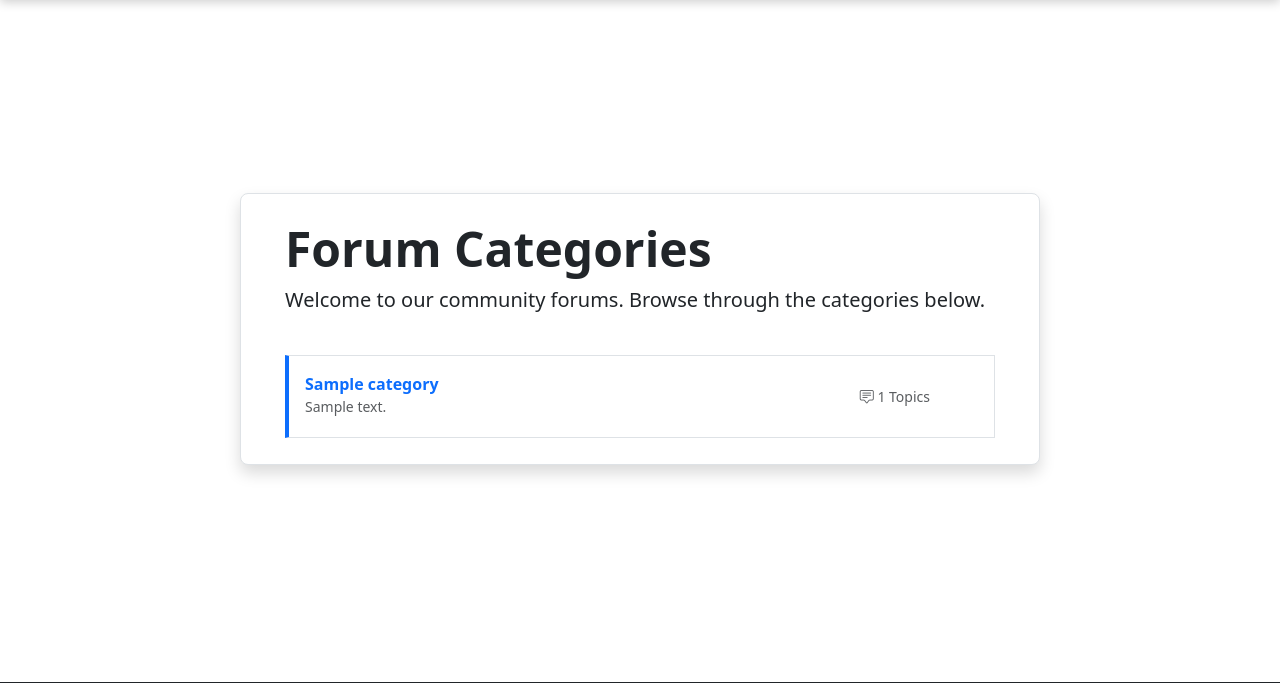
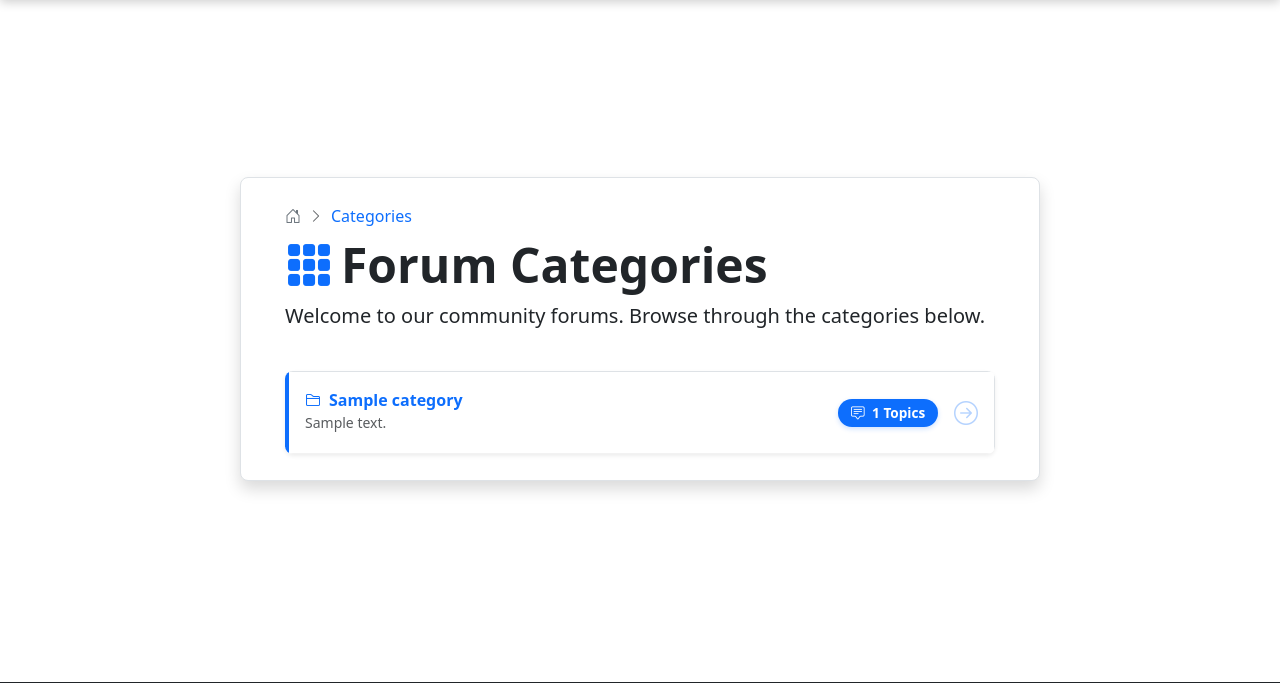
Before and after one commit to fcgith/forum_api_front_end, a FastAPI app: template templates/categories.html in a window 1280 px wide. Shown: the part 62-745 px from the top of the page. Run offline with FastAPI, Linux system fonts and the light colour scheme; the template is opened without the code that fills it: most values are stand-ins (such as "Sample title", 1, 10 or a date in 2020); parts of the project's set-up code (start-up, migrations or seed data) failed here and were passed over.

Commit message:
categories

```diff
--- a/templates/categories.html
+++ b/templates/categories.html
@@ -4,34 +4,49 @@
         <div class="container-fluid px-4 py-3">
             <div class="row mb-4">
                 <div class="col">
-                    <h1 class="display-5 fw-bold">Forum Categories</h1>
+                    <div class="d-flex align-items-center gap-2 mb-2">
+                        <a href="/" class="text-secondary text-decoration-none">
+                            <i class="bi bi-house-door"></i>
+                        </a>
+                        <i class="bi bi-chevron-right text-muted small"></i>
+                        <span class="text-primary">Categories</span>
+                    </div>
+                    <h1 class="display-5 fw-bold">
+                        <i class="bi bi-grid-3x3-gap-fill text-primary me-2 animate-icon"></i>Forum Categories
+                    </h1>
                     <p class="lead">Welcome to our community forums. Browse through the categories below.</p>
                 </div>
             </div>
 
             {% if categories %}
-                <div class="list-group">
+                <div class="list-group shadow-sm">
                     {% for category in categories %}
-                        <a href="/categories/{{ category.id }}" class="list-group-item list-group-item-action d-flex justify-content-between align-items-start align-items-center hover-box rounded-0">
+                        <a href="/categories/{{ category.id }}" class="list-group-item list-group-item-action d-flex justify-content-between align-items-start align-items-center hover-box rounded-0 category-item">
                             <div class="flex-grow-1">
-                                <div class="fw-bold text-primary">
-                                    {{ category.name }}
+                                <div class="fw-bold text-primary category-name">
+                                    <i class="bi bi-folder2 me-2 category-icon"></i>{{ category.name }}
                                     {% if category.hidden %}
-                                        <span class="badge bg-secondary ms-2">Hidden</span>
+                                        <span class="badge bg-secondary ms-2 badge-pill">
+                                            <i class="bi bi-eye-slash-fill me-1"></i>Hidden
+                                        </span>
                                     {% endif %}
                                     {% if category.permission_type|lower == "read_only_access" %}
-                                        <span class="badge bg-info ms-2">Read Only</span>
+                                        <span class="badge bg-info ms-2 badge-pill">
+                                            <i class="bi bi-book-fill me-1"></i>Read Only
+                                        </span>
                                     {% elif category.permission_type|lower == "write_access" %}
-                                        <span class="badge bg-success ms-2">Write Access</span>
+                                        <span class="badge bg-success ms-2 badge-pill">
+                                            <i class="bi bi-pencil-fill me-1"></i>Write Access
+                                        </span>
                                     {% endif %}
                                 </div>
-                                <p class="text-muted mb-1 small">{{ category.description or "No description available" }}</p>
+                                <p class="text-muted mb-1 small category-description">{{ category.description or "No description available" }}</p>
                             </div>
                             <div class="d-flex align-items-center gap-3">
-                                <small class="text-muted">
-                                    <i class="bi bi-chat-square-text"></i> {{ category.topics_count | default(0) }} Topics
-                                </small>
-                                <i class="bi bi-arrow-bar-right text-secondary hover-arrow" style="font-size: 2rem; opacity:0;"></i>
+                                <span class="badge bg-primary rounded-pill topics-count">
+                                    <i class="bi bi-chat-square-text me-1"></i> {{ category.topics_count | default(0) }} Topics
+                                </span>
+                                <i class="bi bi-arrow-right-circle text-primary hover-arrow" style="font-size: 1.5rem; opacity:0.3;"></i>
                             </div>
                         </a>
                     {% endfor %}
@@ -44,18 +59,93 @@
         </div>
 
         <style>
+            /* Animation for the header icon */
+            .animate-icon {
+                animation: pulse 2s infinite;
+            }
+
+            @keyframes pulse {
+                0% { transform: scale(1); }
+                50% { transform: scale(1.1); }
+                100% { transform: scale(1); }
+            }
+
+            /* List group and item styling */
+            .list-group {
+                border-radius: 0.5rem;
+                overflow: hidden;
+            }
+
+            .category-item {
+                padding: 1rem;
+                border-left: 4px solid #0d6efd;
+                transition: all 0.3s ease;
+                border-bottom: 1px solid rgba(0,0,0,0.05);
+            }
+
+            .category-item:hover {
+                background-color: rgba(13, 110, 253, 0.05);
+                transform: translateX(5px);
+            }
+
+            .category-name {
+                transition: all 0.3s ease;
+            }
+
+            .category-item:hover .category-name {
+                transform: translateX(3px);
+            }
+
+            .category-icon {
+                color: #0d6efd;
+                transition: all 0.3s ease;
+            }
+
+            .category-item:hover .category-icon {
+                transform: scale(1.2);
+            }
+
+            .category-description {
+                max-width: 700px;
+                transition: all 0.3s ease;
+            }
+
+            /* Badge styling */
+            .badge-pill {
+                padding: 0.35em 0.65em;
+                border-radius: 50rem;
+                font-size: 0.75em;
+                font-weight: 600;
+                transition: all 0.3s ease;
+                box-shadow: 0 2px 4px rgba(0,0,0,0.1);
+            }
+
+            .category-item:hover .badge-pill {
+                transform: translateY(-2px);
+                box-shadow: 0 4px 6px rgba(0,0,0,0.15);
+            }
+
+            .topics-count {
+                font-size: 0.85rem;
+                padding: 0.4rem 0.8rem;
+                box-shadow: 0 2px 5px rgba(13, 110, 253, 0.2);
+                transition: all 0.3s ease;
+            }
+
+            .category-item:hover .topics-count {
+                transform: translateY(-2px);
+                box-shadow: 0 4px 8px rgba(13, 110, 253, 0.3);
+            }
+
+            /* Arrow hover effect */
             .hover-box:hover .hover-arrow {
                 opacity: 1 !important;
-                transition: opacity 0.2s ease-in-out;
+                transform: translateX(3px);
+                transition: all 0.3s ease;
             }
 
             .hover-arrow {
-                transition: opacity 0.2s ease-in-out;
-            }
-
-            .list-group-item {
-                padding: 1rem;
-                border-left: 4px solid #0d6efd;
+                transition: all 0.3s ease;
             }
         </style>
 {% endblock %}
```
